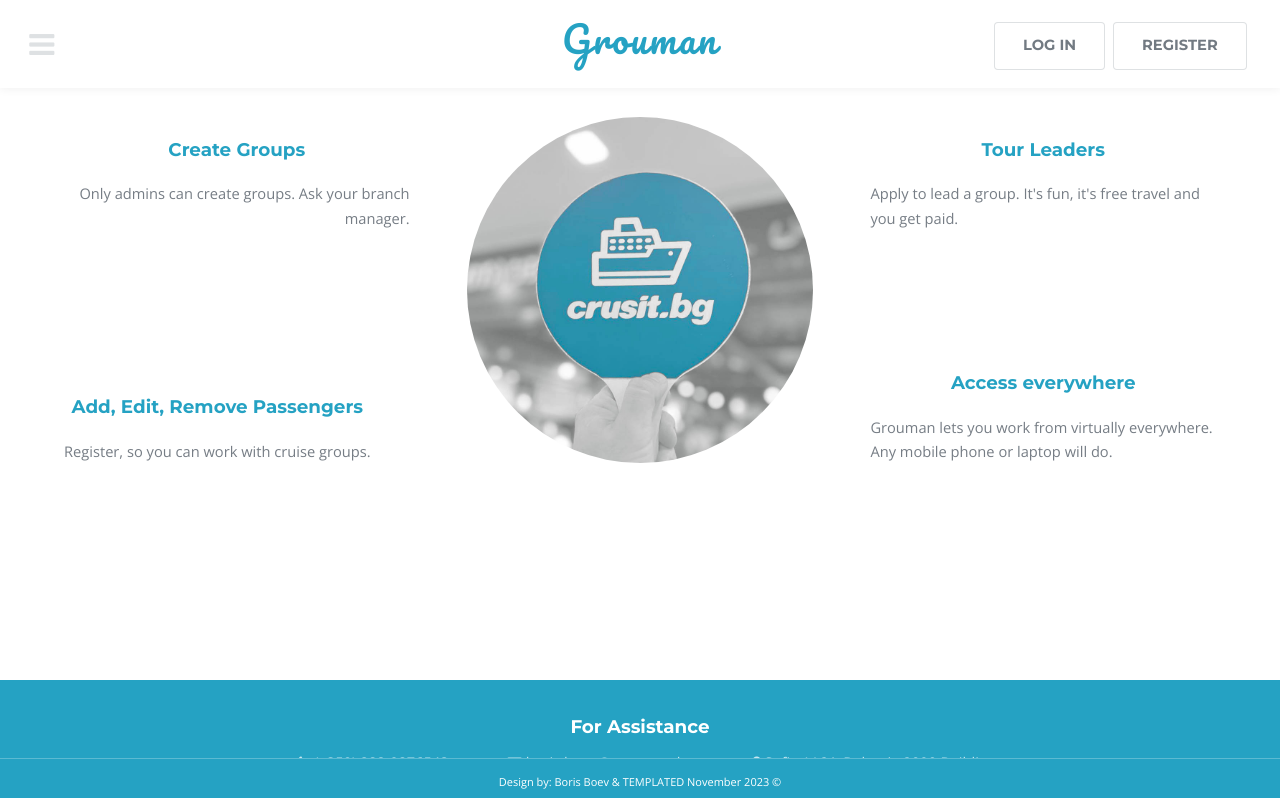
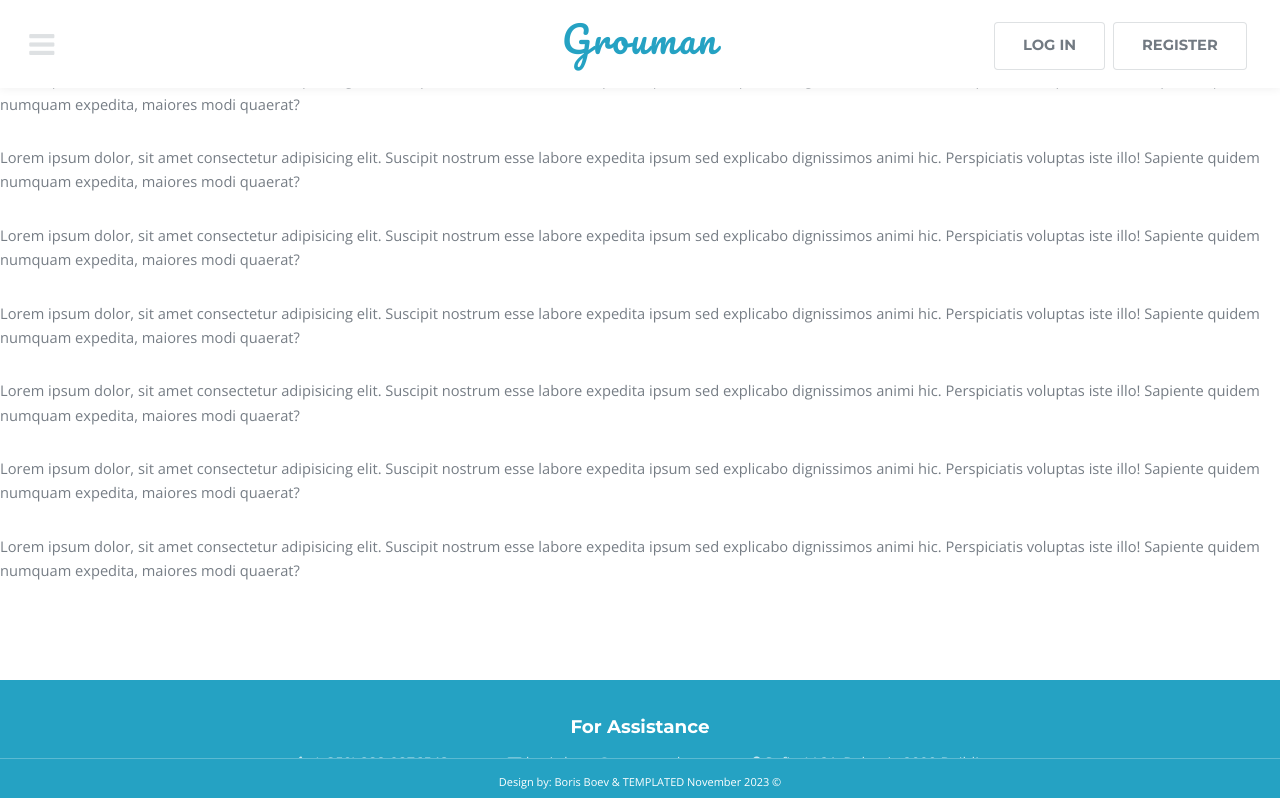
Before and after one commit to borisboev79/GrouMan-Front-End, a React (Vite) app in the folder client/: page / in a window 1280 px wide. Shown: the top 798 px of the page. Built offline with nearby package versions, Linux system fonts and the light colour scheme.

Commit message:
fixed default route + validations

```diff
--- a/client/src/App.jsx
+++ b/client/src/App.jsx
@@ -3,6 +3,7 @@ import { useState } from "react";
 import { AuthProvider } from "./contexts/authContext";
 
 import Path from "./paths";
+import NotFound404 from "./components/NotFound404";
 import Navbar from "./components/Navbar";
 import Menu from "./components/Menu";
 import One from "./components/One";
@@ -20,6 +21,7 @@ import Logout from "./components/Logout";
 
 import Miscellaneous from "./components/Miscellaneous";
 import Footer from "./components/Footer";
+import GroupDetailWrapper from "./components/GroupDetailWrapper";
 
 function App() {
   const [showMenu, setShowMenu] = useState(false);
@@ -43,6 +45,9 @@ function App() {
     navigate("/home");
   };
 
+
+
+
   return (
     <AuthProvider>
       <div>
@@ -56,15 +61,17 @@ function App() {
               element={<LoginForm close={closeLoginHandler} />}
             />
           )}
+
           <Route path="/users/register" element={<RegisterForm />} />
           <Route path={Path.Groups} element={<Groups />} />
           <Route path="/home" element={<Banner />} />
           <Route path="/misc" element={<Miscellaneous />} />
           <Route path="/users" element={<UserList />} />
           <Route path="/groups/add" element={<AddGroup />} />
-          <Route path={Path.GroupDetails} element={<GroupDetails />} />
+          <Route path={Path.GroupDetails} element={<GroupDetailWrapper/>} />
           <Route path={Path.AddGuest} element={<GuestAddForm />} />
           <Route path={Path.Logout} element={<Logout />} />
+          <Route path='*' element={<NotFound404 />} />
         </Routes>
 
         <One />
--- /dev/null
+++ b/client/src/components/GroupDetailWrapper.jsx
@@ -0,0 +1,23 @@
+import { useState } from "react";
+
+import GroupDetails from "./GroupDetails";
+import GroupDetailsPassengerButtons from "./GroupDetailsPassengerButtons";
+
+
+const GroupDetailWrapper = () => {
+
+const [showForm, setShowForm] = useState(false);
+const showGuestAddHandler = () => {
+    if (showForm) {
+      setShowForm(false);
+    } else {
+      setShowForm(true);
+    }
+  };
+return (
+<GroupDetails showForm={showForm} showGuestAddHandler={showGuestAddHandler}>
+    <GroupDetailsPassengerButtons showForm={showForm} showGuestAddHandler={showGuestAddHandler}/>
+</GroupDetails>);
+}
+
+export default GroupDetailWrapper;
--- a/client/src/components/GroupDetails.jsx
+++ b/client/src/components/GroupDetails.jsx
@@ -7,11 +7,11 @@ import * as formatter from "../utils/dateUtils";
 import GuestAddForm from "./GuestAddForm";
 import GuestListItem from "./GuestListItem";
 
-export default function GroupDetails() {
+export default function GroupDetails({showForm, showGuestAddHandler, children}) {
   const [group, setGroup] = useState({});
 
   const [transport, setTransport] = useState("");
-  const [showForm, setShowForm] = useState(false);
+  // const [showForm, setShowForm] = useState(false);
   const [guests, setGuests] = useState([{}]);
   const { groupId } = useParams();
 
@@ -30,13 +30,13 @@ export default function GroupDetails() {
     });
   }, [groupId]);
 
-  const showGuestAddHandler = () => {
-    if (showForm) {
-      setShowForm(false);
-    } else {
-      setShowForm(true);
-    }
-  };
+  // const showGuestAddHandler = () => {
+  //   if (showForm) {
+  //     setShowForm(false);
+  //   } else {
+  //     setShowForm(true);
+  //   }
+  // };
 
   return (
     <>
@@ -114,9 +114,9 @@ export default function GroupDetails() {
                     </tr>
                   </thead>
                   <tbody>
-                    {guests.map((guest) => (
+                    {guests.map((guest, index) => (
                       <GuestListItem
-                        key={guest._id}
+                        key={index}
                         _id={guest._id}
                         fullName={guest.fullName}
                         email={guest.email}
@@ -134,18 +134,8 @@ export default function GroupDetails() {
             <div className="12u">
               {/* Buttons */}
 
-              <ul className="actions">
-                <li>
-                  <Link onClick={showGuestAddHandler} className="button">
-                    {!showForm ? "Add Passenger" : "Cancel Add Passenger"}
-                  </Link>
-                </li>
-                <li>
-                  <Link to="/groups" className="button alt">
-                    Back to all groups
-                  </Link>
-                </li>
-              </ul>
+             {children}
+
               {showForm && (
                 <GuestAddForm
                   toggler={showGuestAddHandler}
--- /dev/null
+++ b/client/src/components/GroupDetailsPassengerButtons.jsx
@@ -0,0 +1,20 @@
+import  { Link } from 'react-router-dom';
+
+const GroupDetailsPassengerButtons = ({ showForm, showGuestAddHandler }) => {
+  return (
+    <ul className="actions">
+      <li>
+        <Link onClick={showGuestAddHandler} className="button">
+          {!showForm ? "Add Passenger" : "Cancel Add Passenger"}
+        </Link>
+      </li>
+      <li>
+        <Link to="/groups" className="button alt">
+          Back to all groups
+        </Link>
+      </li>
+    </ul>
+  );
+};
+
+export default GroupDetailsPassengerButtons;
--- a/client/src/components/GuestAddForm.jsx
+++ b/client/src/components/GuestAddForm.jsx
@@ -37,7 +37,7 @@ export default function GuestAddForm({toggler, setState,}) {
   };
 
 
-  const { formValues, changeHandler, onSubmit, resetFormHandler } = useForm(addGuestSubmitHandler, {}, {
+  const { formValues, changeHandler, onSubmit, resetFormHandler } = useForm(addGuestSubmitHandler, () => {}, {
     [GuestAddKey.FullName]: '',
     [GuestAddKey.Email]: '',
     [GuestAddKey.EGN]: '',
--- /dev/null
+++ b/client/src/components/NotFound404.jsx
@@ -0,0 +1,14 @@
+export default function NotFound404(){
+    return(
+        <>
+        <h1>No Such Page. This is the meaning of 404</h1>
+        <p>Lorem ipsum dolor, sit amet consectetur adipisicing elit. Suscipit nostrum esse labore expedita ipsum sed explicabo dignissimos animi hic. Perspiciatis voluptas iste illo! Sapiente quidem numquam expedita, maiores modi quaerat?</p>
+        <p>Lorem ipsum dolor, sit amet consectetur adipisicing elit. Suscipit nostrum esse labore expedita ipsum sed explicabo dignissimos animi hic. Perspiciatis voluptas iste illo! Sapiente quidem numquam expedita, maiores modi quaerat?</p>
+        <p>Lorem ipsum dolor, sit amet consectetur adipisicing elit. Suscipit nostrum esse labore expedita ipsum sed explicabo dignissimos animi hic. Perspiciatis voluptas iste illo! Sapiente quidem numquam expedita, maiores modi quaerat?</p>
+        <p>Lorem ipsum dolor, sit amet consectetur adipisicing elit. Suscipit nostrum esse labore expedita ipsum sed explicabo dignissimos animi hic. Perspiciatis voluptas iste illo! Sapiente quidem numquam expedita, maiores modi quaerat?</p>
+        <p>Lorem ipsum dolor, sit amet consectetur adipisicing elit. Suscipit nostrum esse labore expedita ipsum sed explicabo dignissimos animi hic. Perspiciatis voluptas iste illo! Sapiente quidem numquam expedita, maiores modi quaerat?</p>
+        <p>Lorem ipsum dolor, sit amet consectetur adipisicing elit. Suscipit nostrum esse labore expedita ipsum sed explicabo dignissimos animi hic. Perspiciatis voluptas iste illo! Sapiente quidem numquam expedita, maiores modi quaerat?</p>
+        <p>Lorem ipsum dolor, sit amet consectetur adipisicing elit. Suscipit nostrum esse labore expedita ipsum sed explicabo dignissimos animi hic. Perspiciatis voluptas iste illo! Sapiente quidem numquam expedita, maiores modi quaerat?</p>
+        </>
+    )
+}
--- a/client/src/components/RegisterForm.jsx
+++ b/client/src/components/RegisterForm.jsx
@@ -50,7 +50,7 @@ export default function RegisterForm() {
   }, [formValues]);
 
   const emailValidator = () => {
-    if (!formValues[RegisterFormKeys.Email].includes("@")){
+    if (!formValues[RegisterFormKeys.Email].includes(".") || !formValues[RegisterFormKeys.Email].includes("@")){
       setEmailError("This is not a valid email.");
     } else {
       setEmailError("");
@@ -58,7 +58,8 @@ export default function RegisterForm() {
   };
 
   const stringValidator = () => {
-    if (formValues[RegisterFormKeys.Password].length < 12){
+    if (formValues[RegisterFormKeys.Password].length < 8){
+      console.log("vliza")
       setStringError("Password should be at least 8 characters");
     } else {
       setStringError("");
@@ -175,6 +176,9 @@ export default function RegisterForm() {
               className={stringError && styles.redlabel}
               placeholder="Enter password"
             />
+             {stringError && (
+              <p className={styles.errorMessage}>{stringError}</p>
+            )}
             <div
               data-lastpass-icon-root="true"
               style={{
```
